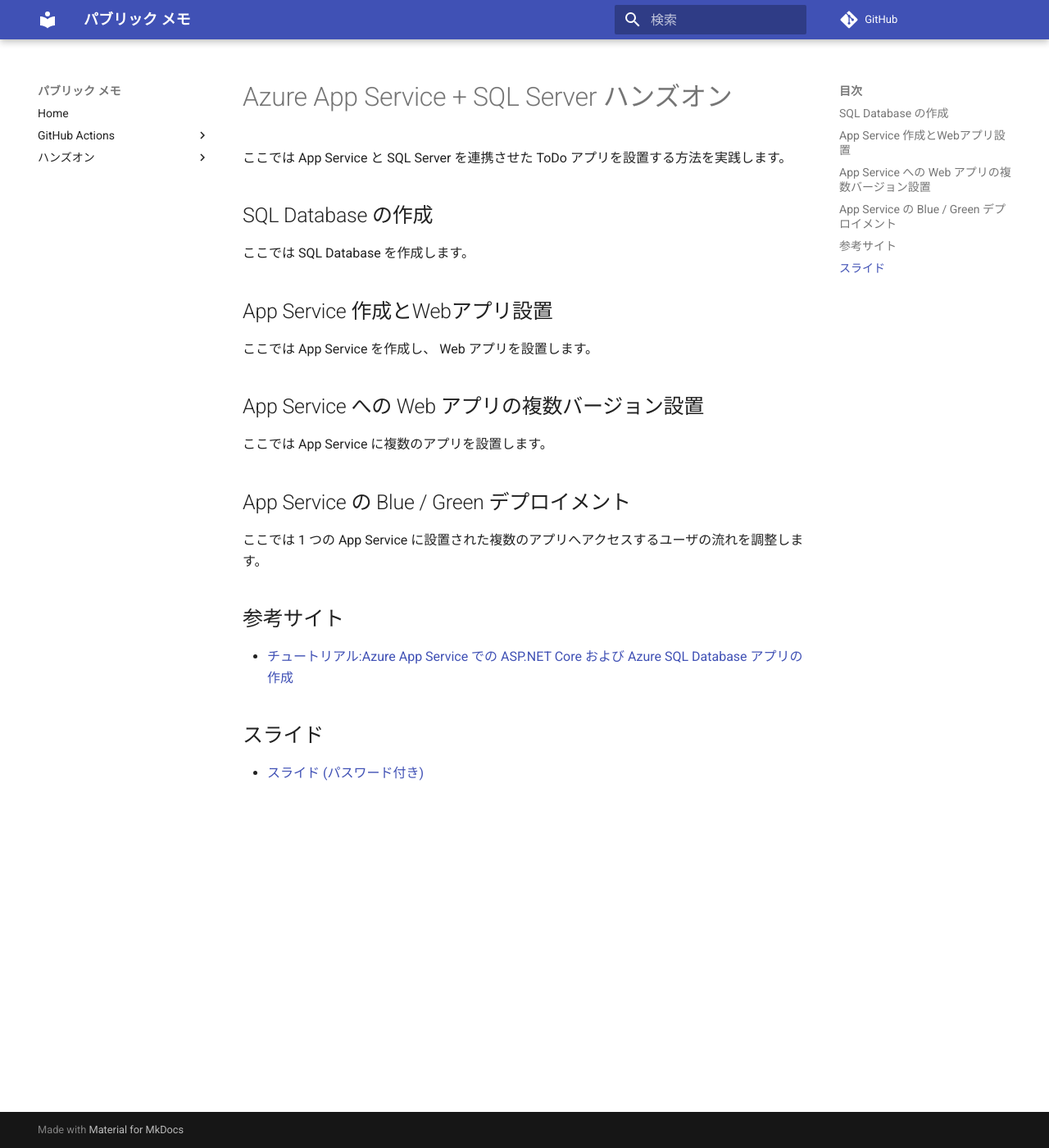
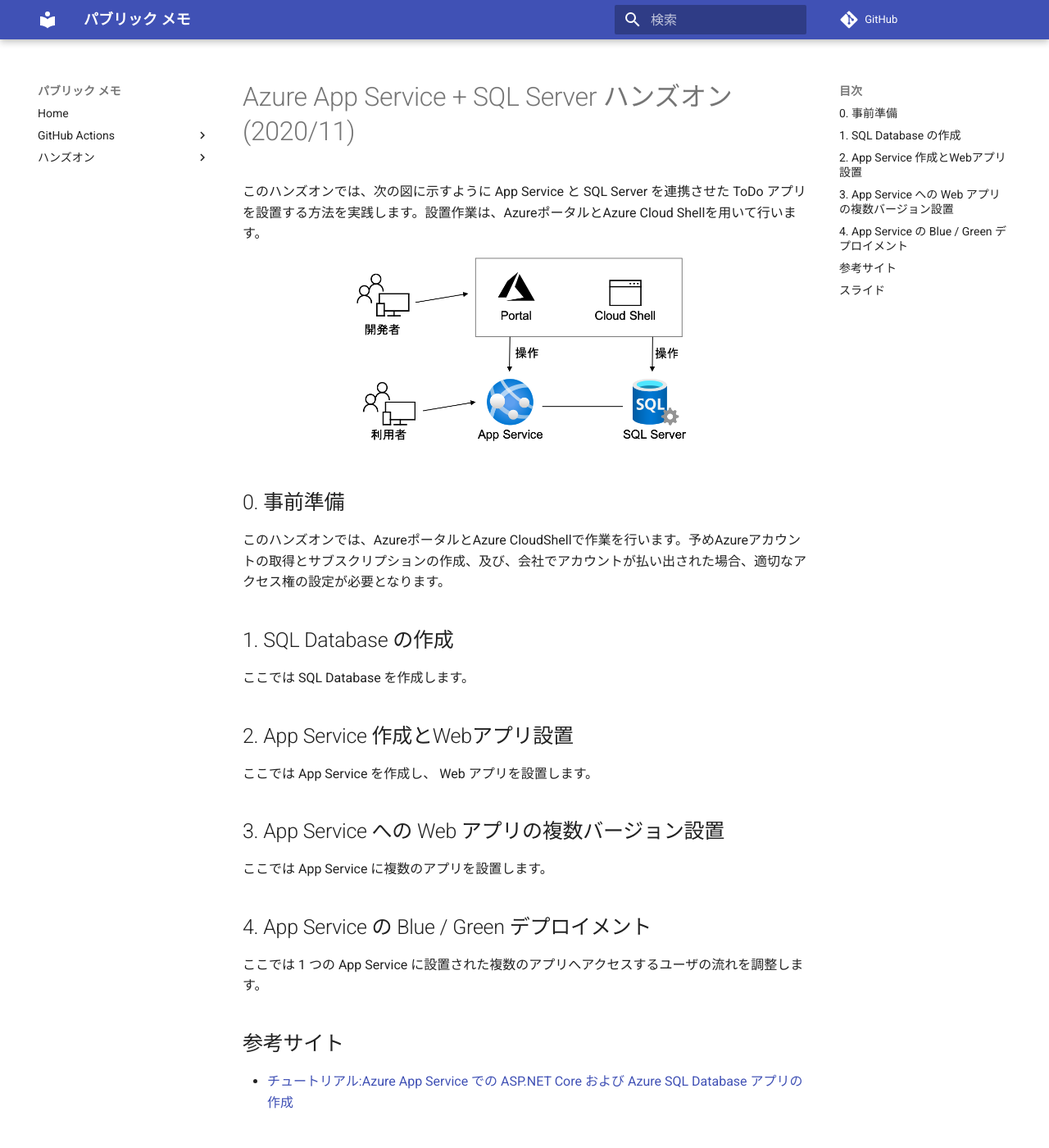
Before and after one commit to uenohajime/uenohajime.github.io, an MkDocs documentation site: the page built from docs/handson/appservice-sqlserver/index.md, in a window 1280 px wide and 1400 px high. Shown: the whole window at 82% size. Built offline with MkDocs 1.6.1 and Material for MkDocs 9.7.7, drawn with Linux system fonts in a browser that asks for light colours; comment, search, counter and statistics services are not loaded.

Commit message:
add images

```diff
--- a/docs/handson/appservice-sqlserver/index.md
+++ b/docs/handson/appservice-sqlserver/index.md
@@ -1,20 +1,29 @@
-# Azure App Service + SQL Server ハンズオン
+# Azure App Service + SQL Server ハンズオン (2020/11)
 
-ここでは App Service と SQL Server を連携させた ToDo アプリを設置する方法を実践します。
+このハンズオンでは、次の図に示すように App Service と SQL Server を連携させた ToDo アプリを設置する方法を実践します。設置作業は、AzureポータルとAzure Cloud Shellを用いて行います。
 
-## SQL Database の作成
+<div align="center">
+    <img src="imgs/00-goal-architecture.png" width="60%">
+</div>
+
+## 0. 事前準備
+
+このハンズオンでは、AzureポータルとAzure CloudShellで作業を行います。予めAzureアカウントの取得とサブスクリプションの作成、及び、会社でアカウントが払い出された場合、適切なアクセス権の設定が必要となります。
+
+
+## 1. SQL Database の作成
 
 ここでは SQL Database を作成します。
 
-## App Service 作成とWebアプリ設置
+## 2. App Service 作成とWebアプリ設置
 
 ここでは App Service を作成し、 Web アプリを設置します。
 
-## App Service への Web アプリの複数バージョン設置
+## 3. App Service への Web アプリの複数バージョン設置
 
 ここでは App Service に複数のアプリを設置します。
 
-## App Service の Blue / Green デプロイメント
+## 4. App Service の Blue / Green デプロイメント
 
 ここでは 1 つの App Service に設置された複数のアプリへアクセスするユーザの流れを調整します。
 
```
Also changed, not shown: docs/handson/appservice-sqlserver/imgs/00-goal-architecture.png (added), docs/handson/appservice-sqlserver/imgs/01-create-sql-server.png (added).
